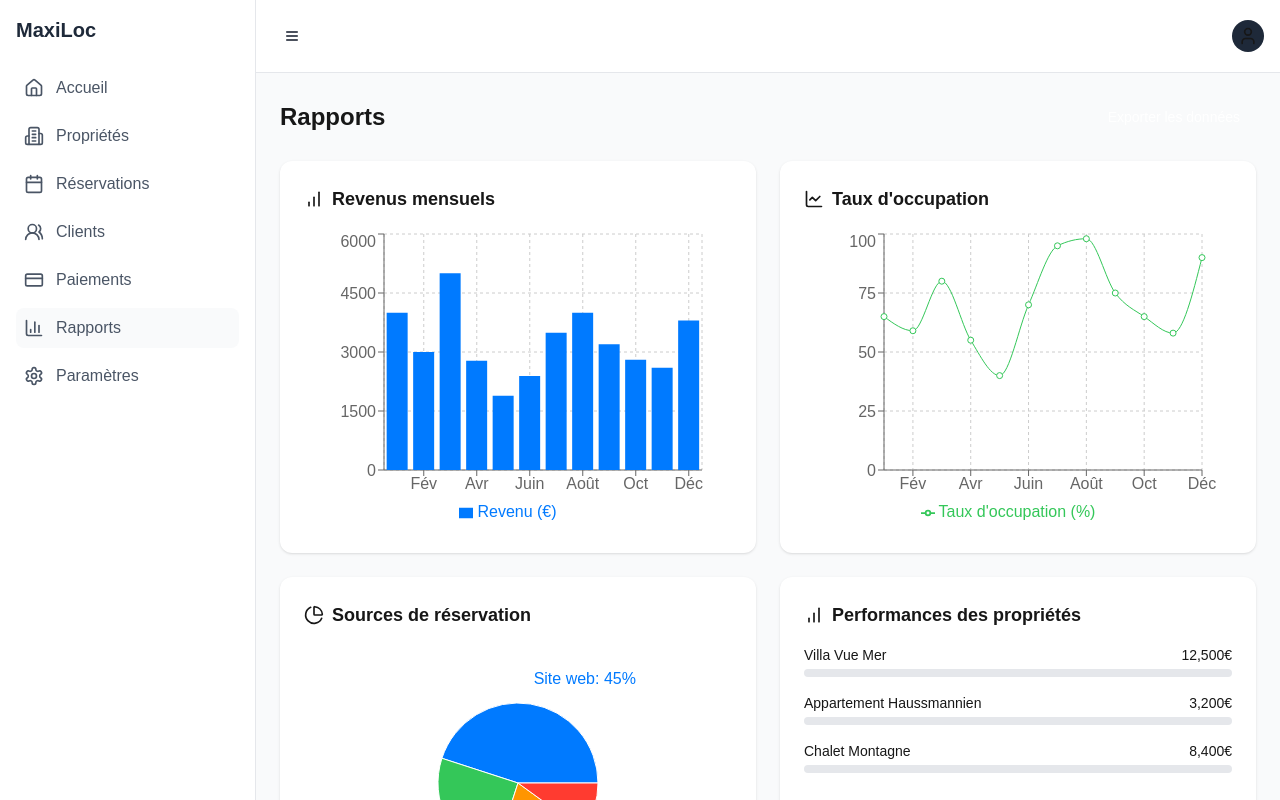
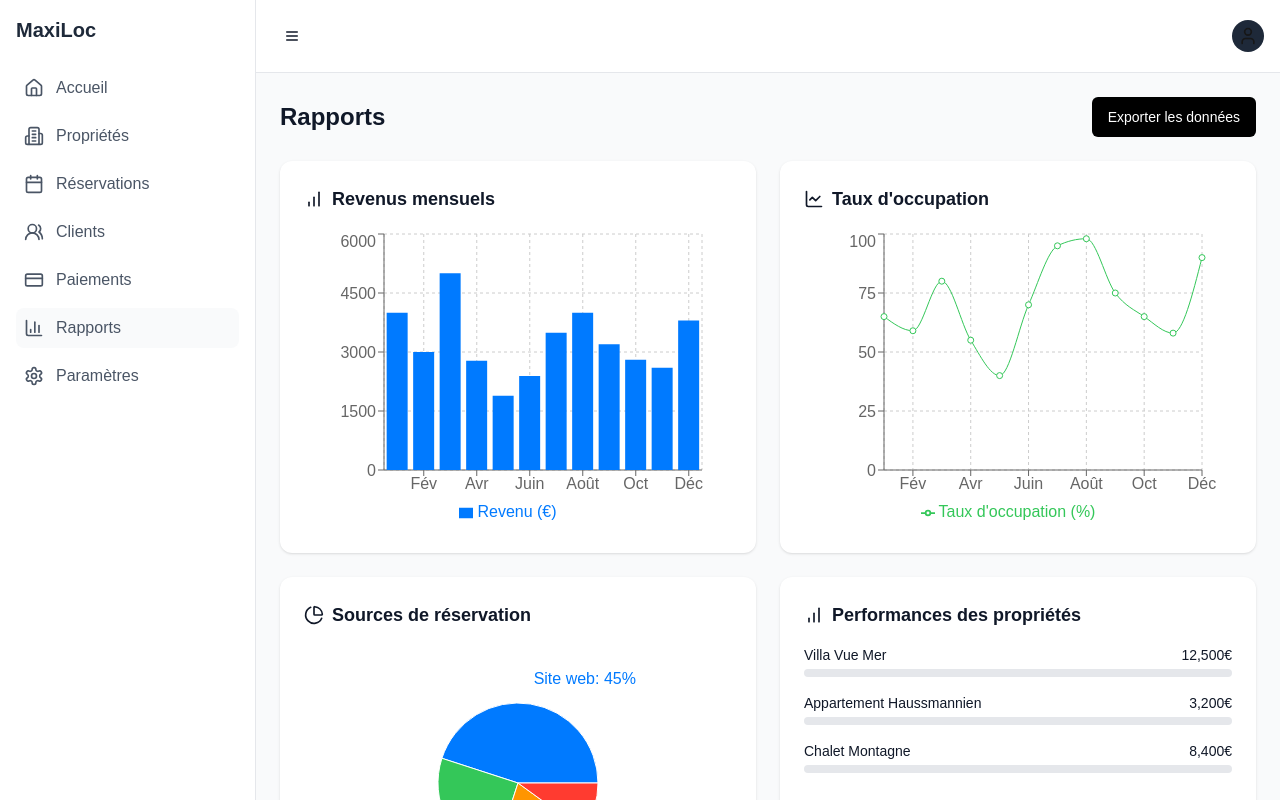
Before and after one commit to CHANG-Toma/maxi-loc, a Next.js app: page /dashboard/rapports in a window 1280 px wide. Shown: the top 800 px of the page. Built offline with nearby package versions, Linux system fonts and the light colour scheme.

Commit message:
fix(rapports/page): ux/ui

```diff
--- a/src/app/dashboard/rapports/page.tsx
+++ b/src/app/dashboard/rapports/page.tsx
@@ -21,6 +21,7 @@ import {
 } from "recharts";
 
 export default function ReportsPage() {
+  // Récupérer les données des rapports de la base de données ici
   const monthlyRevenue = [
     { name: "Jan", revenue: 4000 },
     { name: "Fév", revenue: 3000 },
@@ -36,6 +37,7 @@ export default function ReportsPage() {
     { name: "Déc", revenue: 3800 }
   ];
 
+  // Récupérer les données des rapports de la base de données ici
   const occupancyRate = [
     { name: "Jan", rate: 65 },
     { name: "Fév", rate: 59 },
@@ -51,6 +53,7 @@ export default function ReportsPage() {
     { name: "Déc", rate: 90 }
   ];
 
+  // Récupérer les données des sources de réservation de la base de données ici
   const bookingSources = [
     { name: "Site web", value: 45 },
     { name: "Airbnb", value: 25 },
@@ -64,8 +67,8 @@ export default function ReportsPage() {
     <Dashboard>
       <div className="space-y-6">
         <div className="flex justify-between items-center">
-          <h2 className="text-2xl font-bold">Rapports</h2>
-          <Button className="bg-primary text-white">
+          <h2 className="text-2xl font-bold text-gray-900">Rapports</h2>
+          <Button className="bg-black text-white hover:bg-primary/90 cursor-pointer">
             Exporter les données
           </Button>
         </div>
@@ -78,8 +81,8 @@ export default function ReportsPage() {
             className="bg-white p-6 rounded-xl shadow-sm"
           >
             <div className="flex items-center mb-4">
-              <BarChart className="w-5 h-5 mr-2 text-primary" />
-              <h3 className="text-lg font-semibold">Revenus mensuels</h3>
+              <BarChart className="w-5 h-5 mr-2 text-gray-900" />
+              <h3 className="text-lg font-semibold text-gray-900">Revenus mensuels</h3>
             </div>
             <ResponsiveContainer width="100%" height={300}>
               <RechartsBarChart
@@ -108,8 +111,8 @@ export default function ReportsPage() {
             className="bg-white p-6 rounded-xl shadow-sm"
           >
             <div className="flex items-center mb-4">
-              <LineChart className="w-5 h-5 mr-2 text-primary" />
-              <h3 className="text-lg font-semibold">Taux d'occupation</h3>
+              <LineChart className="w-5 h-5 mr-2 text-gray-900" />
+              <h3 className="text-lg font-semibold text-gray-900">Taux d'occupation</h3>
             </div>
             <ResponsiveContainer width="100%" height={300}>
               <RechartsLineChart
@@ -144,8 +147,8 @@ export default function ReportsPage() {
             className="bg-white p-6 rounded-xl shadow-sm"
           >
             <div className="flex items-center mb-4">
-              <PieChart className="w-5 h-5 mr-2 text-primary" />
-              <h3 className="text-lg font-semibold">Sources de réservation</h3>
+              <PieChart className="w-5 h-5 mr-2 text-gray-900" />
+              <h3 className="text-lg font-semibold text-gray-900">Sources de réservation</h3>
             </div>
             <ResponsiveContainer width="100%" height={300}>
               <RechartsPieChart>
@@ -176,14 +179,14 @@ export default function ReportsPage() {
             className="bg-white p-6 rounded-xl shadow-sm"
           >
             <div className="flex items-center mb-4">
-              <BarChart className="w-5 h-5 mr-2 text-primary" />
-              <h3 className="text-lg font-semibold">Performances des propriétés</h3>
+              <BarChart className="w-5 h-5 mr-2 text-gray-900" />
+              <h3 className="text-lg font-semibold text-gray-900">Performances des propriétés</h3>
             </div>
             <div className="space-y-4">
               <div>
                 <div className="flex justify-between mb-1">
-                  <span className="text-sm font-medium">Villa Vue Mer</span>
-                  <span className="text-sm font-medium text-primary">12,500€</span>
+                  <span className="text-sm font-medium text-gray-900">Villa Vue Mer</span>
+                  <span className="text-sm font-medium text-gray-900">12,500€</span>
                 </div>
                 <div className="w-full bg-gray-200 rounded-full h-2">
                   <div className="bg-primary h-2 rounded-full" style={{ width: "85%" }}></div>
@@ -191,8 +194,8 @@ export default function ReportsPage() {
               </div>
               <div>
                 <div className="flex justify-between mb-1">
-                  <span className="text-sm font-medium">Appartement Haussmannien</span>
-                  <span className="text-sm font-medium text-primary">3,200€</span>
+                  <span className="text-sm font-medium text-gray-900">Appartement Haussmannien</span>
+                  <span className="text-sm font-medium text-gray-900">3,200€</span>
                 </div>
                 <div className="w-full bg-gray-200 rounded-full h-2">
                   <div className="bg-primary h-2 rounded-full" style={{ width: "45%" }}></div>
@@ -200,8 +203,8 @@ export default function ReportsPage() {
               </div>
               <div>
                 <div className="flex justify-between mb-1">
-                  <span className="text-sm font-medium">Chalet Montagne</span>
-                  <span className="text-sm font-medium text-primary">8,400€</span>
+                  <span className="text-sm font-medium text-gray-900">Chalet Montagne</span>
+                  <span className="text-sm font-medium text-gray-900">8,400€</span>
                 </div>
                 <div className="w-full bg-gray-200 rounded-full h-2">
                   <div className="bg-primary h-2 rounded-full" style={{ width: "65%" }}></div>
```
